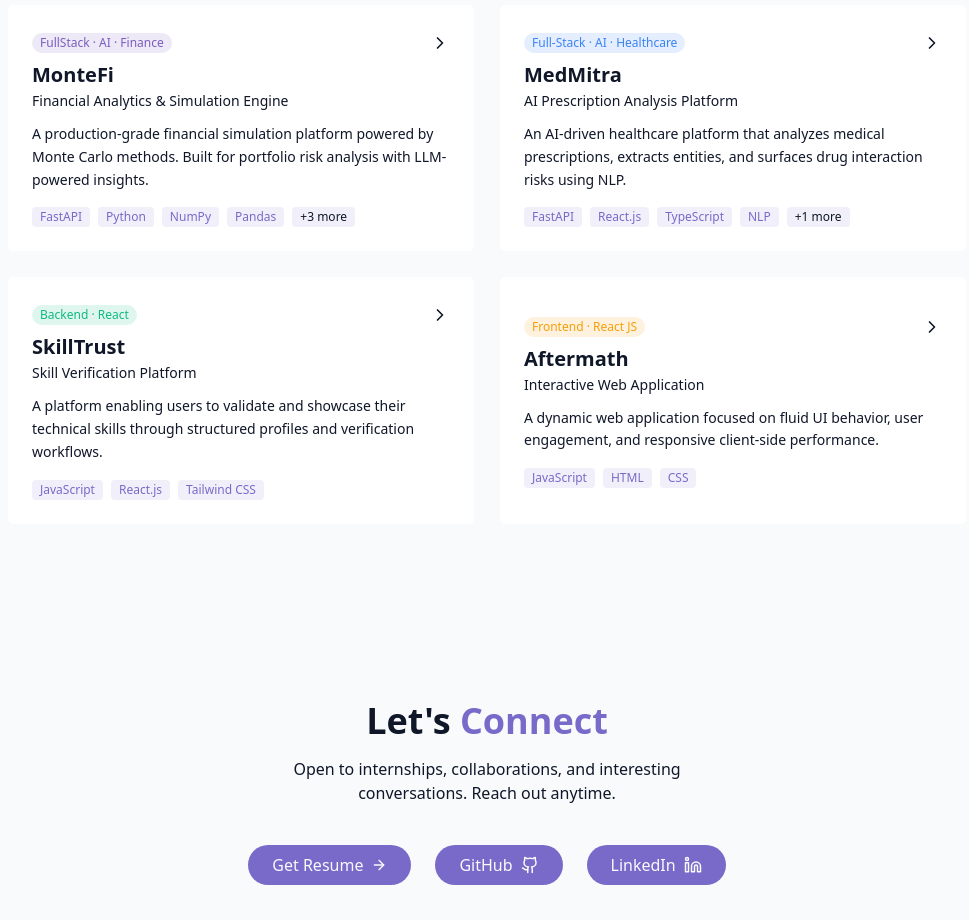
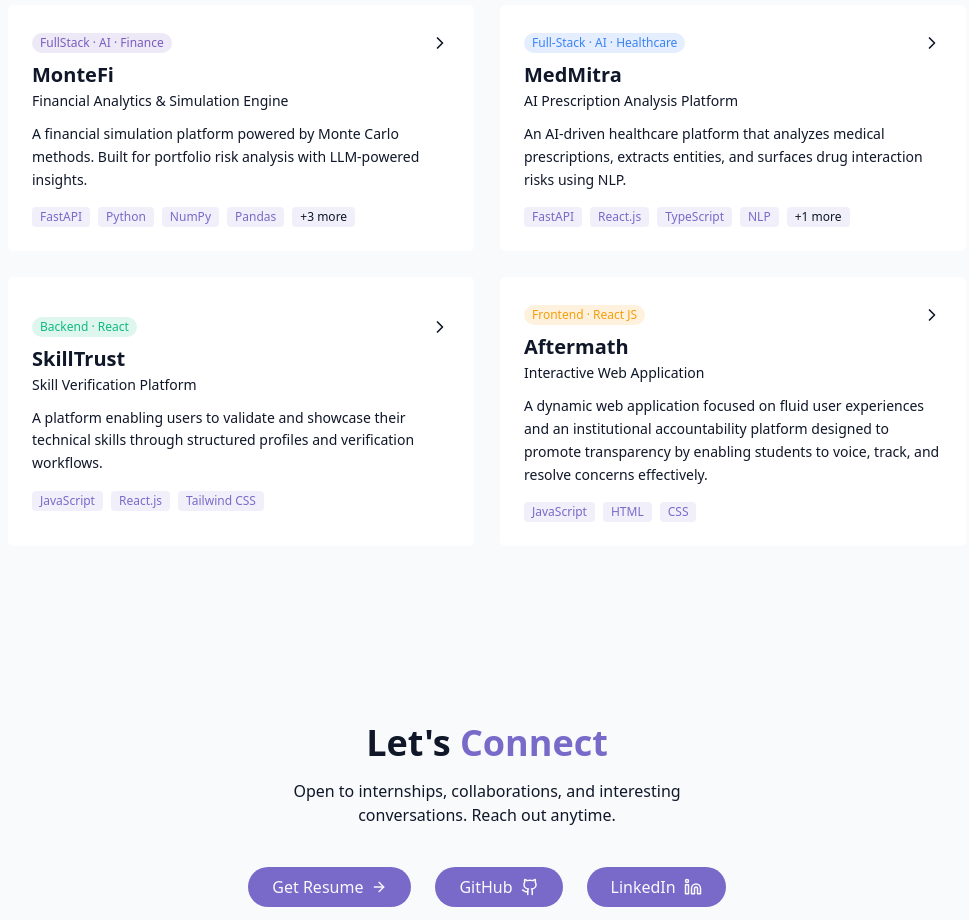
Before and after one commit to anveshaayushi/anvesha-portfolio, a React (Vite) app: page / in a window 1280 px wide. Shown: the part 2040-2960 px from the top of the page, without its empty margins (153-1122 px from the left). Built offline with nearby package versions, Linux system fonts and the light colour scheme.

Commit message:
Refine project descriptions in Projects.jsx
Updated project descriptions for clarity and detail.

```diff
--- a/src/components/Projects.jsx
+++ b/src/components/Projects.jsx
@@ -7,7 +7,7 @@ const projects = [
     title: "MonteFi",
     subtitle: "Financial Analytics & Simulation Engine",
     description:
-      "A production-grade financial simulation platform powered by Monte Carlo methods. Built for portfolio risk analysis with LLM-powered insights.",
+      "A  financial simulation platform powered by Monte Carlo methods. Built for portfolio risk analysis with LLM-powered insights.",
     tech: ["FastAPI", "Python", "NumPy", "Pandas", "SQLite", "LangChain", "Gemini"],
     github: "https://github.com/anveshaayushi/montefi",
     live: "https://montefi-zeuk.vercel.app/",
@@ -60,7 +60,7 @@ const projects = [
     title: "Aftermath",
     subtitle: "Interactive Web Application",
     description:
-      "A dynamic web application focused on fluid UI behavior, user engagement, and responsive client-side performance.",
+      "A dynamic web application focused on fluid user experiences and an institutional accountability platform designed to promote transparency by enabling students to voice, track, and resolve concerns effectively. ",
     tech: ["JavaScript", "HTML", "CSS"],
     github: "https://github.com/anveshaayushi/aftermath",
     live: null,
```
